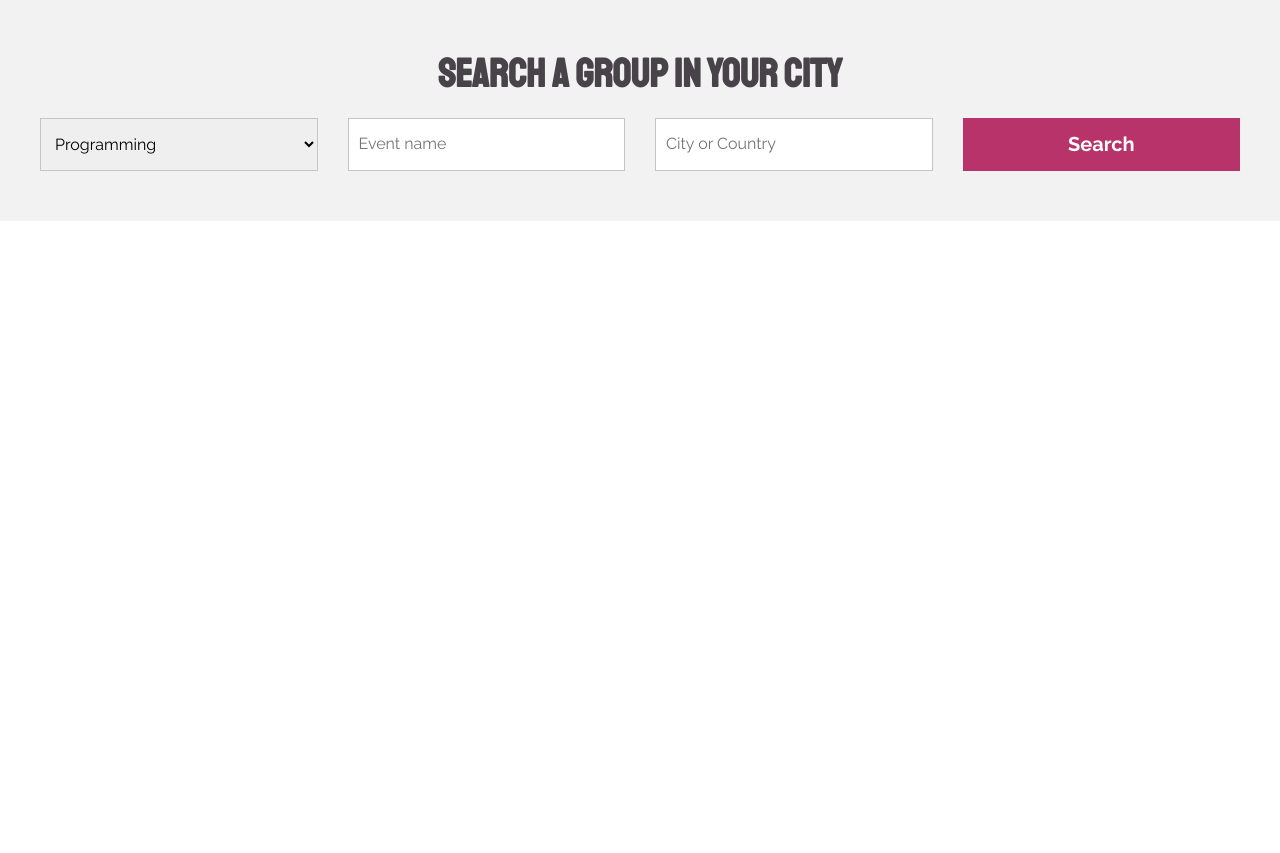
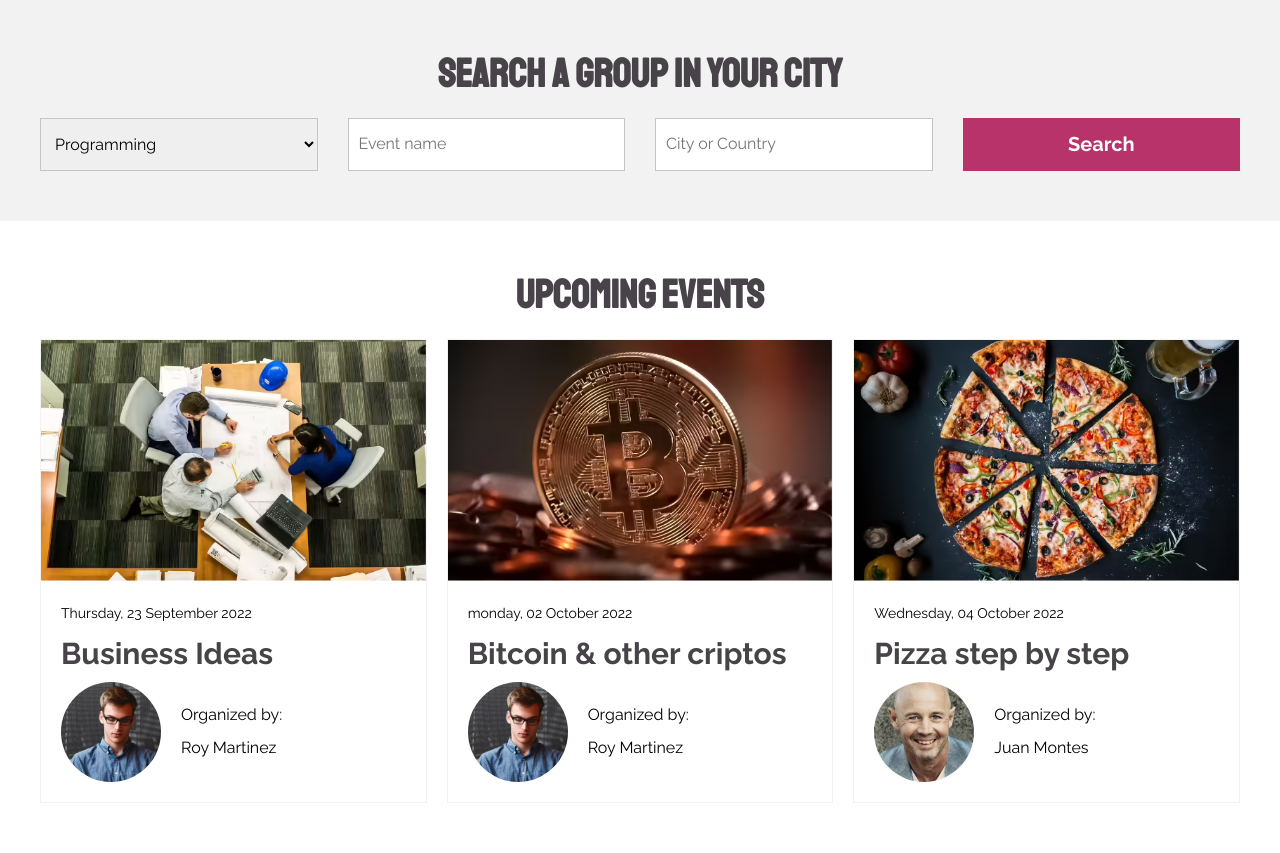
Before and after one commit to ProgrammeRoy/meetupproject, a website: page index.html in a window 1280 px wide. Shown: the part 732-1585 px from the top of the page. Before the commit the page ends 953 px from the top, so only its background shows below. Drawn offline with Linux system fonts and the light colour scheme.

Commit message:
add upcoming events

```diff
--- a/index.html
+++ b/index.html
@@ -52,6 +52,65 @@
             </form>
         </div>
     </section>
+    <main class="eventos contenedor">
+        <h2 class="eventos__heading">Upcoming events</h2>
+        <div class="eventos__grid">
+            <div class="evento">
+                <a href="meeti.html">
+                    <img src="build/img/imagen1.avif" alt="imagen meeti" class="evento__imagen">
+                    <div class="evento__contenido">
+                        <p class="evento__fecha">Thursday, 23 September 2022</p>
+                        <h3 class="evento__nombre">Business Ideas</h3>
+                        <div class="evento__autor">
+                            <div class="evento__autor-imagen">
+                                <img src="build/img/perfil1.avif" alt="imagen perfil">
+                            </div>
+                            <div class="evento__autor-informacion">
+                                <p class="evento__organizado-texto">Organized by:</p>
+                                <p class="evento__organizado-nombre">Roy Martinez</p>
+                            </div>
+                        </div>
+                    </div>
+                </a>
+            </div>
+            <div class="evento">
+                <a href="meeti.html">
+                    <img src="build/img/imagen2.avif" alt="imagen meeti" class="evento__imagen">
+                    <div class="evento__contenido">
+                        <p class="evento__fecha">monday, 02 October 2022</p>
+                        <h3 class="evento__nombre">Bitcoin & other criptos</h3>
+                        <div class="evento__autor">
+                            <div class="evento__autor-imagen">
+                                <img src="build/img/perfil1.avif" alt="imagen perfil">
+                            </div>
+                            <div class="evento__autor-informacion">
+                                <p class="evento__organizado-texto">Organized by:</p>
+                                <p class="evento__organizado-nombre">Roy Martinez</p>
+                            </div>
+                        </div>
+                    </div>
+                </a>
+            </div>
+            <div class="evento">
+                <a href="meeti.html">
+                    <img src="build/img/imagen3.avif" alt="imagen meeti" class="evento__imagen">
+                    <div class="evento__contenido">
+                        <p class="evento__fecha">Wednesday, 04 October 2022</p>
+                        <h3 class="evento__nombre">Pizza step by step</h3>
+                        <div class="evento__autor">
+                            <div class="evento__autor-imagen">
+                                <img src="build/img/perfil2.avif" alt="imagen perfil">
+                            </div>
+                            <div class="evento__autor-informacion">
+                                <p class="evento__organizado-texto">Organized by:</p>
+                                <p class="evento__organizado-nombre">Juan Montes</p>
+                            </div>
+                        </div>
+                    </div>
+                </a>
+            </div>
+        </div>
+    </main>
 </body>
 
 </html>
--- a/src/scss/base/_mixins.scss
+++ b/src/scss/base/_mixins.scss
@@ -1,6 +1,7 @@
 @use 'variables' as v;
 
 /** Media Queries **/
+
 @mixin telefono {
     @media (min-width: v.$telefono) {
         @content;
@@ -19,7 +20,6 @@
     }
 }
 
-
 @mixin boton($bgColor, $colorTexto) {
     background-color: $bgColor;
     padding: 1.5rem 4rem;
@@ -32,18 +32,22 @@
     border: none;
     transition-property: background-color;
     transition-duration: .3s;
-
-
     @include tablet {
         width: auto;
     }
     &:hover {
-        background-color: darken( $bgColor, 10% );
+        background-color: darken( $bgColor, 10%);
     }
 }
 
-@mixin grid($columnas, $espaciado ) {
+@mixin grid($columnas, $espaciado) {
     display: grid;
     gap: $espaciado;
     grid-template-columns: repeat($columnas, 1fr);
 }
+
+@mixin heading {
+    text-align: center;
+    margin: 0;
+    color: v.$gris;
+}
--- a/src/scss/ui/contenido/_busqueda.scss
+++ b/src/scss/ui/contenido/_busqueda.scss
@@ -4,9 +4,7 @@
     background-color: v.$grisClaro;
     padding: 5rem 0;
     &__heading {
-        text-align: center;
-        margin: 0;
-        color: v.$gris;
+        @include m.heading;
     }
 }
 
--- /dev/null
+++ b/src/scss/ui/contenido/_eventos.scss
@@ -0,0 +1,47 @@
+@use 'base/mixins' as m;
+@use 'base/variables' as v;
+.eventos {
+    padding: 5rem 0;
+    &__heading {
+        @include m.heading;
+    }
+    &__grid {
+        margin-top: 2rem;
+        @include m.grid(1, 2rem);
+        @include m.tablet {
+            @include m.grid(3, 2rem);
+        }
+    }
+}
+
+.evento {
+    border: 1px solid v.$grisClaro;
+    &__imagen {
+        width: 100%;
+    }
+    &__contenido {
+        padding: 2rem;
+    }
+    &__fecha {
+        font-size: 1.4rem;
+        margin: 0;
+    }
+    &__nombre {
+        color: v.$gris;
+        margin: 1rem 0;
+    }
+    &__autor {
+        display: flex;
+        align-items: center;
+        gap: 2rem;
+    }
+    &__autor-imagen {
+        width: 10rem;
+        border-radius: 50%;
+        overflow: hidden;
+    }
+    &__organizado-texto,
+    &__organizado-nombre {
+        margin: .5rem 0;
+    }
+}
--- a/src/scss/ui/contenido/_index.scss
+++ b/src/scss/ui/contenido/_index.scss
@@ -1,2 +1,3 @@
 @forward 'hero';
 @forward 'busqueda';
+@forward 'eventos';
```
Also changed, not shown: build/css/app.css, 1 other file.
